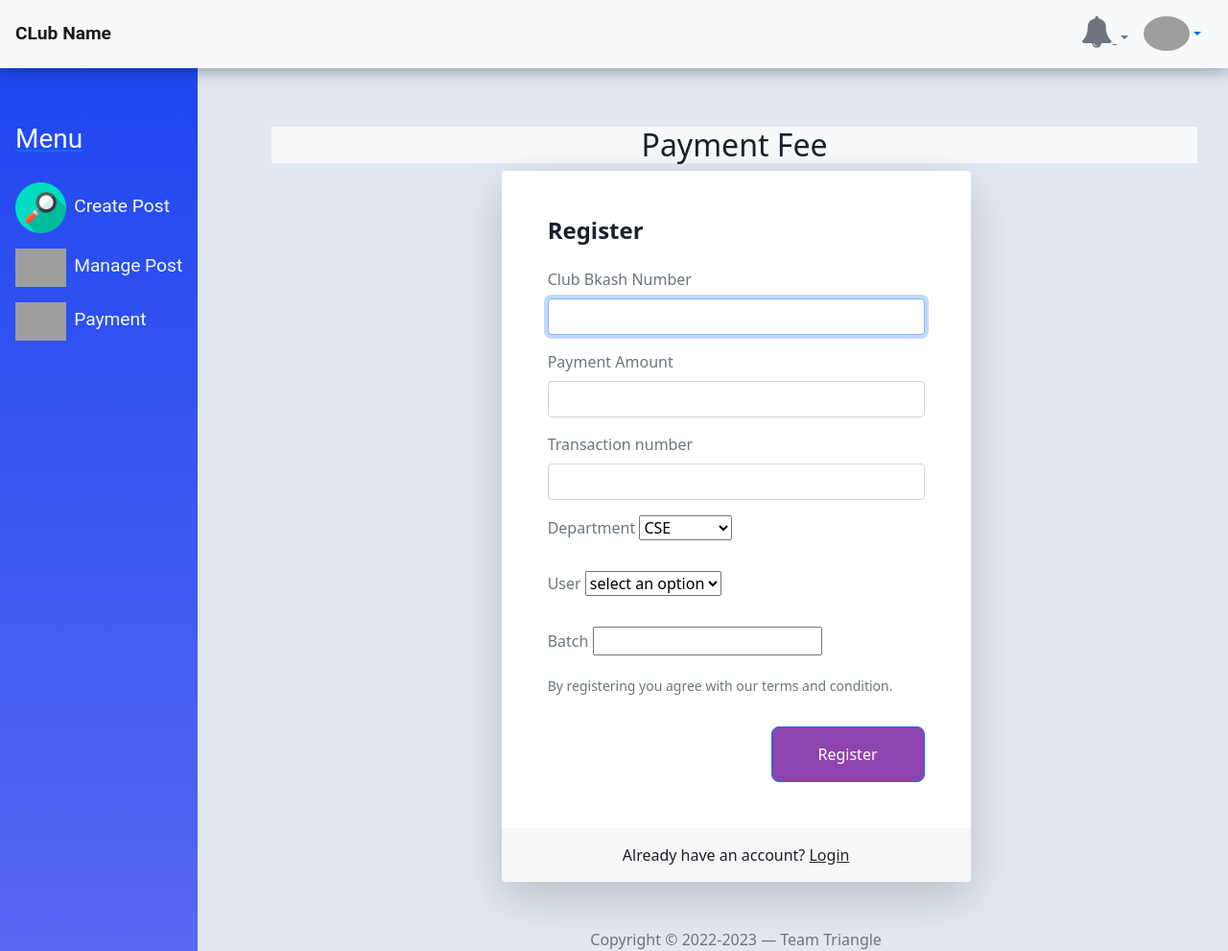
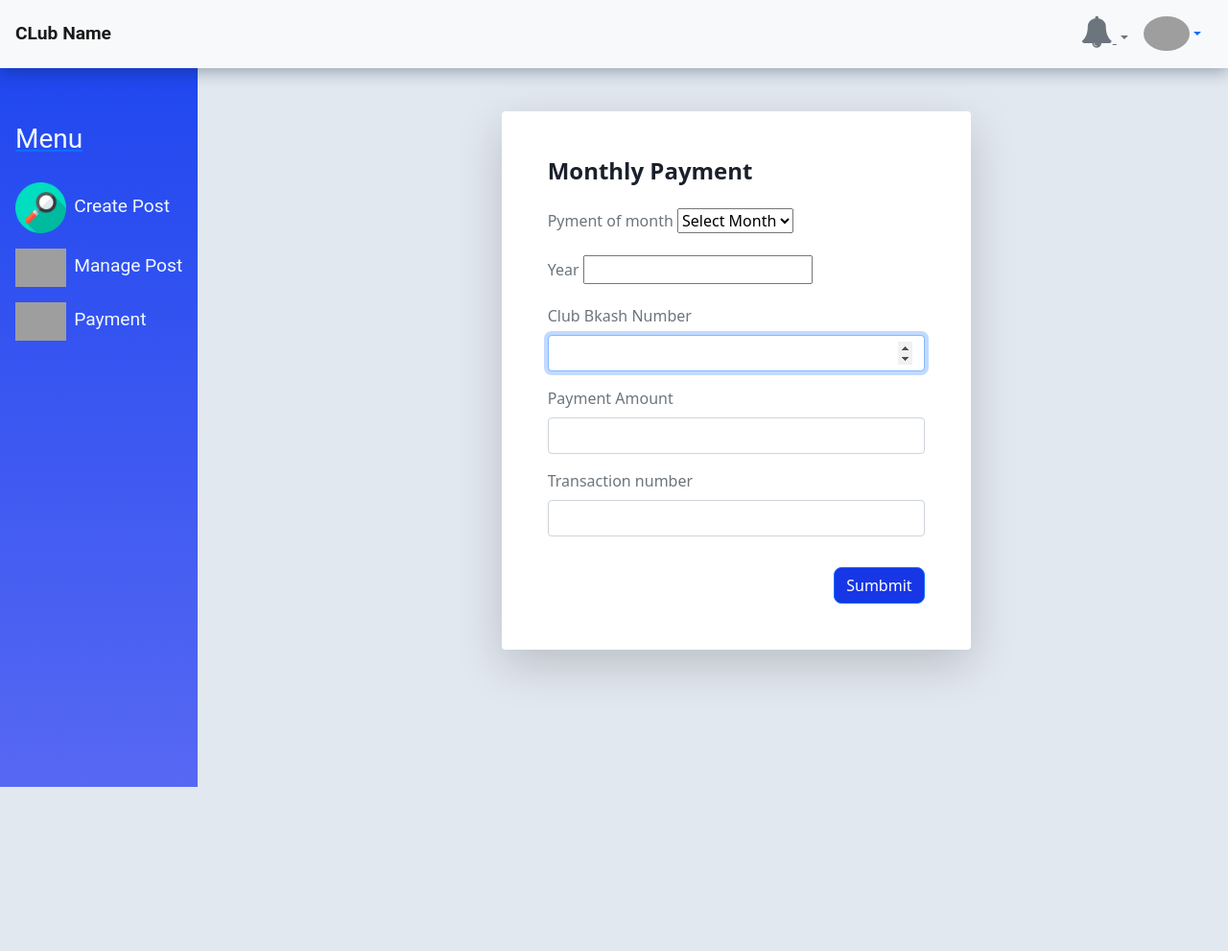
Before and after one commit to IIT-NSTU/SE3204SoftwareMetricsLab202NSTUClubCollABTeamIkraChowdhury, a PHP site: page /memberpayment.php in a window 1280 px wide. Shown: the whole page at 96% size. After the commit the page ends 820 px from the top, so only its background shows below. Run offline with PHP 8.4, Linux system fonts and the light colour scheme; some libraries are stand-ins or nearby versions; grey boxes are pictures that could not be loaded.

Commit message:
member payment backend

```diff
--- a/css/discover.css
+++ b/css/discover.css
@@ -19,7 +19,7 @@
 }
 /* ------------------------------------------card css------------------------------- */
 :root{
-    --purple:#8e44ad;
+    --blue:#1736e5;
     --red:#c0392b;
     --orange:#f39c12;
     --black:#333;
@@ -69,12 +69,11 @@
 .btn{
     display: inline-block;
     margin-top: 1rem;
-    padding: 1rem 3rem;
     cursor: pointer;
     color: var(--white);
     font-size: 1rem;
     border-radius: 0.5rem;
-    background-color: var(--purple);
+    background-color: var(--blue);
 }
 
 /* ----------------------------------------search csss------------------------------------ */
--- a/memberpayment.php
+++ b/memberpayment.php
@@ -14,6 +14,7 @@
     <link rel="stylesheet" href="css/discover.css">
     <link rel="stylesheet" href="css/discover.css">
     <link rel="stylesheet" href="css/pr.css">
+    <link rel="stylesheet" href="css/register.css">
     <link rel="stylesheet" href="css/profile.css">
 
 
@@ -37,12 +38,6 @@
 </nav>
 <!--------------------------------------- Discover page body---- -->
 <div class="mainsection">
-<div class="heading">
-         <div class="mt-3 bg-light text-center" >
-             <h2>Payment Fee</h2>
-    </div>
-    </div>
-
     <div><?php include 'payment.php'; ?></div>
 
 </div>
--- a/payment.php
+++ b/payment.php
@@ -5,30 +5,54 @@ include 'config.php';
 if(isset($_POST['submit'])){
 
 
-   $name = mysqli_real_escape_string($conn, $_POST['name']);
-   $email = mysqli_real_escape_string($conn, $_POST['email']);
-   $pass = mysqli_real_escape_string($conn, md5($_POST['password']));
-   $department = mysqli_real_escape_string($conn, $_POST['dept_name']);
-   $batch = mysqli_real_escape_string($conn, $_POST['batch']);
-   $user_type = $_POST['user_type'];
+   $month = mysqli_real_escape_string($conn, $_POST['month']);
+   $year = mysqli_real_escape_string($conn, $_POST['year']);
+   $usergiven_paynumber=$_POST['pay_number'];
+   $payment_ammount=$_POST['payment_ammount'];
+   $transiction_number= mysqli_real_escape_string($conn, $_POST['transiction_number']);
 
-   if (!preg_match("/^[a-zA-Z0-9+_.-]+@*[a-zA-Z.]+.nstu.edu.bd+$/i",$email )) {
 
-	$message[]= "Must enter Education mail of the university";
-  }else{
-	$select_users = mysqli_query($conn, "SELECT * FROM `users` WHERE email = '$email' AND password = '$pass'") or die('query failed');
+   //--------------------------------------checks for availability of payment of the month------------------------------
+   $available = mysqli_query($conn, "SELECT * FROM `clubmonthypayment`  WHERE  clubmonthypayment.month='$month' AND clubmonthypayment.year='$year' AND clubmonthypayment.club_id='27'") or die('query failed');
 
-   if(mysqli_num_rows($select_users) > 0){
-      $message[] = 'user already exist!';
-   }else{
+   if(mysqli_num_rows($available) > 0){
 
-         mysqli_query($conn, "INSERT INTO `users`(name, email, password, user_type,department,batch) VALUES('$name', '$email', '$pass', '$user_type','$department','$batch')") or die('query failed');
-         $message[] = 'registered successfully!';
-         header('location:login.php');
+	    while($row = mysqli_fetch_assoc($available)){
+			$pay_number=$row['pay_number'];
+			$payment_id=$row['payment_id'];
+         }
+	//-----------------------------------checks if the user already paid for the month-----------------------------------
+		 $payed = mysqli_query($conn, "SELECT * FROM `pay`  WHERE   pay.user_id='1' AND  pay.payment_id='$payment_id'") or die('query failed');
+		 $payment_status=null;
+		 if(mysqli_num_rows($payed) > 0){
+		 while($row = mysqli_fetch_assoc($payed)){
+			$payment_status=$row['payment_status'];
+			if($payment_status=="checked"){
+				$message[] = 'You Have already paied for this month --->'.$month;
+ 			break;
+			}
+         }
+		}
+    //--------------------------------if payment is not completed inserts payment check raquest to table----------------------------
+		 if($payment_status!="checked" ||  $payment_status=null){
 
-   } }
+
+		 if($pay_number==$usergiven_paynumber){
+
+			mysqli_query($conn, "INSERT INTO `pay`(user_id,payment_id,payment_ammount,transiction_number) VALUES('1', '$payment_id', '$payment_ammount', '$transiction_number')") or die('query failed');
+			$message[] = 'Succesfully inserted payment check request of month   --->'.$month;
+
+		   }else{
+			        $message[] = 'Not the corrent Bkash NUmber .The correct number is --->'.$pay_number;
+
+		        }
+
+			}
+
+	   }else{
+              $message[] = 'No payment for this month on this club  --->'.$month;
+            }
 }
-
 
 ?>
 
@@ -48,6 +72,9 @@ if(isset($message)){
    }
 }
 ?>
+
+
+
 	<section class="h-100">
 		<div class="container h-100">
 			<div class="row justify-content-sm-center h-100">
@@ -55,83 +82,58 @@ if(isset($message)){
 
 					<div class="card shadow-lg mb-1">
 						<div class="card-body p-5">
-							<h1 class="fs-4 card-title fw-bold mb-4">Register</h1>
-							<form action="" method="post" class="form" name="form" autocomplete="on" >
+							<h1 class="fs-4 card-title fw-bold mb-4">Monthly Payment</h1>
+
+							<!-- -----------------------------check form---------------------------------- -->
+							<form action="" method="post" class="checkform" name="checkform" autocomplete="on" >
+
+								<div class="dept mb-3">
+	                  				<label class="mb-2 text-muted" for="month">Pyment of month</label>
+									  <select placeholder="Month"  class="month" name="month" required>
+									  <option disabled selected value>Select Month</option>
+                                         <option name="January" value="jan">January</option>
+                                         <option name="February" value="feb">February</option>
+                                          <option name="March" value="mar">March</option>
+                                          <option name="April" value="apr">April</option>
+	                                      <option name="May" value="may">May</option>
+                                          <option name="June" value="jun">June</option>
+                                          <option name="July" value="jul">July</option>
+                                          <option name="August" value="aug">August</option>
+	                                      <option name="September" value="sep">September</option>
+                                          <option name="October" value="oct">October</option>
+                                         <option name="November" value="nov">November</option>
+                                          <option name="December" value="dec">December</option>
+                                      </select>
+								</div>
+								</script>
+								 <div class="batch mb-3">
+									<label class="mb-2 text-muted" > Year</label>
+									<input class="year" type="number" name="year" value="" required>
+								</div>
+
+
 								<div class="mb-3">
-									<label class="mb-2 text-muted" for="name">Club Bkash Number</label>
-									<input id="name" type="text" class="form-control" name="name" value="" required autofocus>
+									<label class="mb-2 text-muted" for="pay_number">Club Bkash Number</label>
+									<input id="pay_numberr" type="number" class="form-control" name="pay_number" value="" required autofocus>
 								</div>
 
 								<div class="mb-3">
-									<label class="mb-2 text-muted" for="email">Payment Amount</label>
-									<input id="email" type="email" class="form-control" name="email" value="" required>
+									<label class="mb-2 text-muted" for="payment_ammount">Payment Amount</label>
+									<input id="payment_ammount" type="number" class="form-control" name="payment_ammount" value="" required>
 								</div>
 
 								<div class="mb-3">
-									<label class="mb-2 text-muted" for="password">Transaction number</label>
-									<input id="password" type="password" class="form-control" name="password" required>
+									<label class="mb-2 text-muted" for="transiction_number">Transaction number</label>
+									<input id="transiction_number" type="text" class="form-control" name="transiction_number" required>
 								</div>
-
-								<div class="dept mb-3">
-	                  				<label class="mb-2 text-muted" for="dept_name">Department</label>
-									<select name="dept_name" class="mb-3">
-                                         <option value="CSE">CSE</option>
-                                         <option value="IIT">IIT</option>
-										 <option value="Bangla">Bangla</option>
-                                         <option value="English">English</option>
-										 <option value="Chemical">Chemical</option>
-                                         <option value="ICE">ICE</option>
-										 <option value="EEE">EEE</option>
-                                         <option value="Agri">Agri</option>
-										 <option value="ESDM">ESDM</option>
-                                         <option value="Pharmacy">Pharmacy</option>
-                                     </select>
-								</div>
-								<div class="mb-3">
-									<label class="mb-2 text-muted"  >User</label>
-									<select name="user_type" class="mb-3" id="user_type" onclick="run()">
-									<option disabled selected value>select an option</option>
-                                         <option value="student">student</option>
-                                         <option value="teacher">teacher</option>
-                                     </select>
-								</div>
-								<script>
-									function run(){
-									  let selected = document.getElementById("user_type");
-									  dept=selected.options[selected.selectedIndex].text;
-									  if(dept=="student"){
-                                        document.querySelector(".batch").style.display="block";
-									  }else{
-										document.querySelector(".batch").style.display="none";
-										document.querySelector(".batchnq").required=false;
-									  }
-
-									}
-								</script>
-								 <div class="batch mb-3">
-									<label class="mb-2 text-muted"> Batch</label>
-									<input class="batchnq" type="number" name="batch" required>
-								</div>
-
-								<p class="form-text text-muted mb-3">
-									By registering you agree with our terms and condition.
-								</p>
 
 								<div class="align-items-center d-flex">
 									<button type="submit" name="submit" class="btn btn-primary ms-auto">
-										Register
+										Sumbmit
 									</button>
 								</div>
 							</form>
 						</div>
-						<div class="card-footer py-3 border-0">
-							<div class="text-center">
-								Already have an account? <a href="./login.php" class="text-dark">Login</a>
-							</div>
-						</div>
-					</div>
-					<div class="text-center mt-5 text-muted">
-					Copyright &copy; 2022-2023 &mdash; Team Triangle
 					</div>
 				</div>
 			</div>
```
Also changed, not shown: createpost.php (+25 -68 lines), membercreatepost.php (+1 -6 lines).
